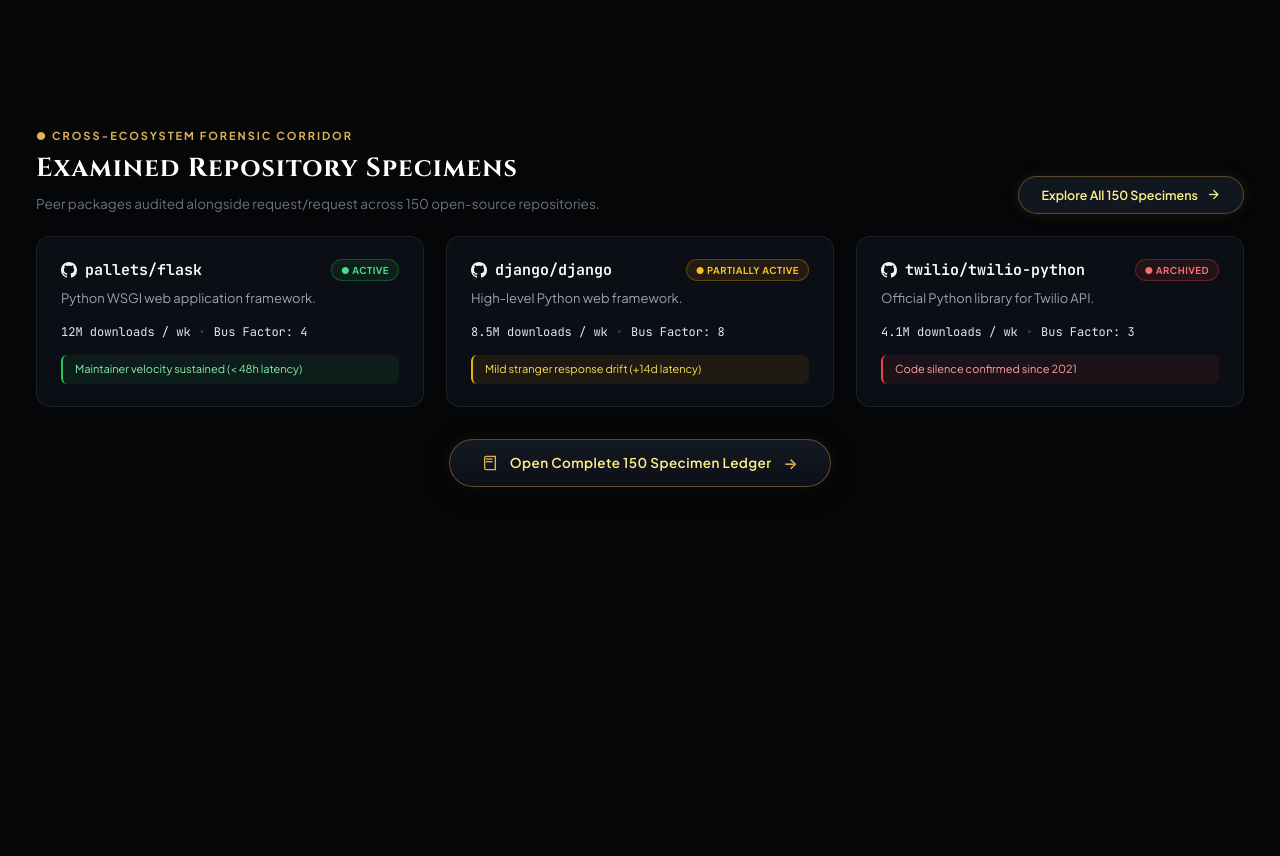
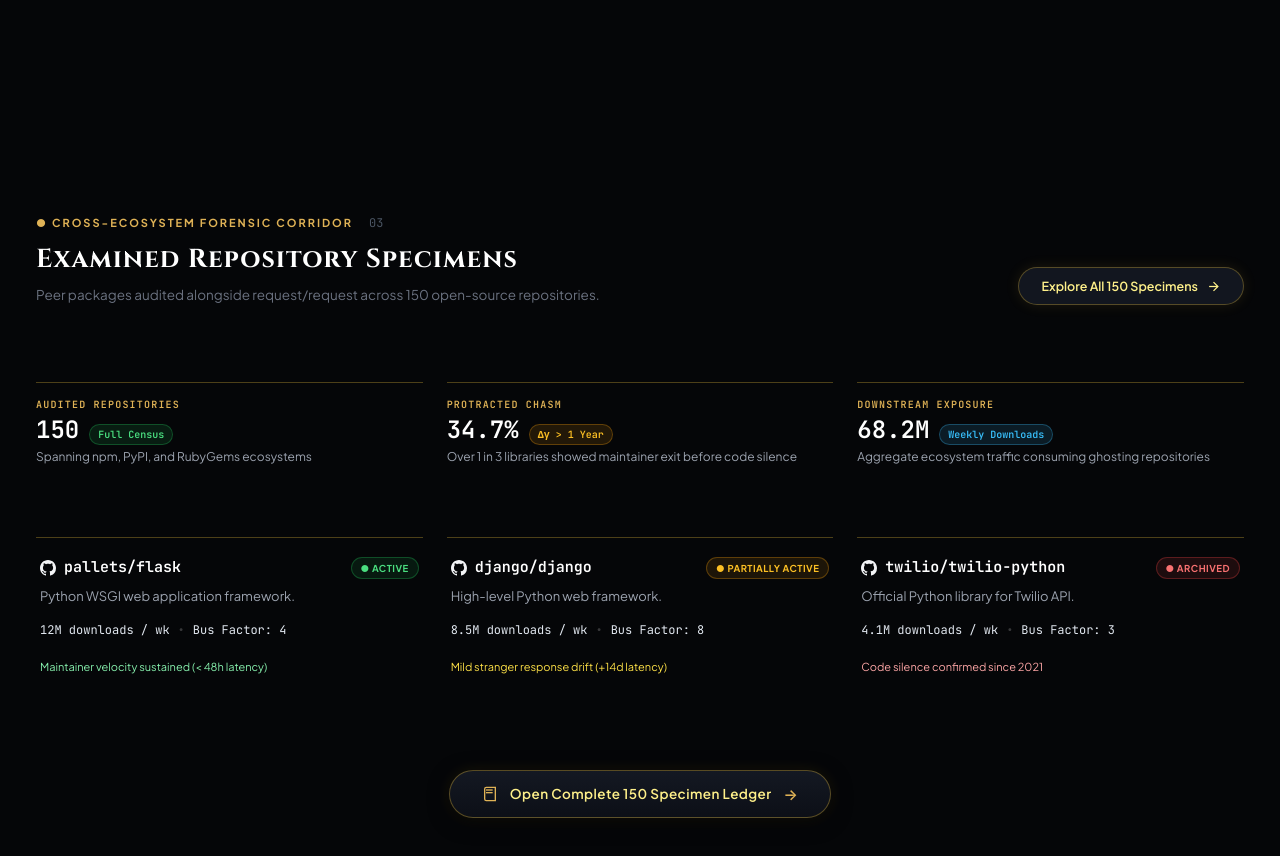
Before and after one commit to aiwithrajan/ofrenda, a plain HTML site: page altar/index.html in a window 1280 px wide. Shown: the part 2305-3161 px from the top of the page. Before the commit the page ends 2896 px from the top, so only its background shows below. Drawn offline with Linux system fonts and the light colour scheme.

Commit message:
feat(ui): convert peer corridor to dedicated full viewport with borderless specimens and benchmark telemetry

```diff
--- a/altar/index.html
+++ b/altar/index.html
@@ -600,11 +600,16 @@
       </div>
 
     </section>
-    <!-- Upgraded Peer Repositories Specimen Corridor -->
-    <section class="peer-corridor-section" aria-label="Cross-Ecosystem Examined Repositories">
+    <!-- Upgraded Peer Repositories Specimen Corridor (Dedicated Full Viewport Section) -->
+    <section class="peer-corridor-section" id="corridorSection" aria-label="Cross-Ecosystem Examined Repositories">
+
+      <!-- Top Eyebrow & Header Bar -->
       <div class="peer-corridor-header">
         <div class="peer-header-left">
-          <span class="corridor-eyebrow">● CROSS-ECOSYSTEM FORENSIC CORRIDOR</span>
+          <div class="corridor-meta-bar">
+            <span class="corridor-eyebrow">● CROSS-ECOSYSTEM FORENSIC CORRIDOR</span>
+            <span class="card-index">03</span>
+          </div>
           <h2 class="corridor-title">Examined Repository Specimens</h2>
           <p class="corridor-subtitle">Peer packages audited alongside request/request across 150 open-source repositories.</p>
         </div>
@@ -615,6 +620,34 @@
             <polyline points="12 5 19 12 12 19"></polyline>
           </svg>
         </button>
+      </div>
+
+      <!-- Corridor Global Benchmark Strip (Empty Space Utilization) -->
+      <div class="corridor-metrics-strip">
+        <div class="c-metric-stat">
+          <span class="c-stat-lbl">AUDITED REPOSITORIES</span>
+          <div class="c-stat-row">
+            <span class="c-stat-num">150</span>
+            <span class="c-stat-tag tag-green">Full Census</span>
+          </div>
+          <span class="c-stat-sub">Spanning npm, PyPI, and RubyGems ecosystems</span>
+        </div>
+        <div class="c-metric-stat">
+          <span class="c-stat-lbl">PROTRACTED CHASM</span>
+          <div class="c-stat-row">
+            <span class="c-stat-num">34.7%</span>
+            <span class="c-stat-tag tag-amber">&Delta;&gamma; &gt; 1 Year</span>
+          </div>
+          <span class="c-stat-sub">Over 1 in 3 libraries showed maintainer exit before code silence</span>
+        </div>
+        <div class="c-metric-stat">
+          <span class="c-stat-lbl">DOWNSTREAM EXPOSURE</span>
+          <div class="c-stat-row">
+            <span class="c-stat-num">68.2M</span>
+            <span class="c-stat-tag tag-blue">Weekly Downloads</span>
+          </div>
+          <span class="c-stat-sub">Aggregate ecosystem traffic consuming ghosting repositories</span>
+        </div>
       </div>
 
       <div class="peer-specimens-grid">
--- a/altar/style.css
+++ b/altar/style.css
@@ -1430,10 +1430,16 @@ html, body {
 }
 
 /* ==========================================================================
-   UPGRADED PEER SPECIMEN CORRIDOR (Luxury Forensic Showcase)
+   UPGRADED PEER SPECIMEN CORRIDOR (Dedicated Full Viewport Section - Direct Borderless)
    ========================================================================== */
 .peer-corridor-section {
   width: 100%;
+  min-height: calc(100vh - 40px);
+  display: flex;
+  flex-direction: column;
+  justify-content: space-evenly;
+  padding: 40px 0 24px;
+  box-sizing: border-box;
   margin-top: 16px;
   margin-bottom: 56px;
 }
@@ -1442,13 +1448,20 @@ html, body {
   display: flex;
   align-items: flex-end;
   justify-content: space-between;
-  margin-bottom: 22px;
+  margin-bottom: 16px;
   gap: 20px;
 }
 
 .peer-header-left {
   display: flex;
   flex-direction: column;
+}
+
+.corridor-meta-bar {
+  display: flex;
+  align-items: center;
+  gap: 16px;
+  margin-bottom: 4px;
 }
 
 .corridor-eyebrow {
@@ -1498,30 +1511,107 @@ html, body {
   box-shadow: 0 0 20px rgba(245, 158, 11, 0.25);
 }
 
-/* 3-Card Responsive Grid */
+/* Corridor Global Benchmark Strip (Direct, Borderless) */
+.corridor-metrics-strip {
+  display: grid;
+  grid-template-columns: repeat(3, 1fr);
+  gap: 24px;
+  margin: 14px 0 26px;
+  width: 100%;
+}
+
+.c-metric-stat {
+  border-top: 1px solid rgba(212, 175, 55, 0.35);
+  padding: 14px 0 0;
+  display: flex;
+  flex-direction: column;
+  transition: all 0.25s ease;
+}
+
+.c-metric-stat:hover {
+  border-top-color: #f59e0b;
+  transform: translateY(-2px);
+}
+
+.c-stat-lbl {
+  font-family: var(--font-mono);
+  font-size: 10px;
+  font-weight: 700;
+  letter-spacing: 0.12em;
+  color: #dfb256;
+  margin-bottom: 6px;
+}
+
+.c-stat-row {
+  display: flex;
+  align-items: baseline;
+  gap: 10px;
+  margin-bottom: 4px;
+}
+
+.c-stat-num {
+  font-family: var(--font-mono);
+  font-size: 24px;
+  font-weight: 700;
+  color: var(--text-white);
+  line-height: 1;
+}
+
+.c-stat-tag {
+  font-family: var(--font-mono);
+  font-size: 10px;
+  font-weight: 700;
+  padding: 2px 8px;
+  border-radius: var(--radius-pill);
+}
+
+.c-stat-tag.tag-green {
+  color: #4ade80;
+  background: rgba(34, 197, 94, 0.12);
+  border: 1px solid rgba(34, 197, 94, 0.3);
+}
+
+.c-stat-tag.tag-amber {
+  color: #fbbf24;
+  background: rgba(245, 158, 11, 0.12);
+  border: 1px solid rgba(245, 158, 11, 0.3);
+}
+
+.c-stat-tag.tag-blue {
+  color: #38bdf8;
+  background: rgba(56, 189, 248, 0.12);
+  border: 1px solid rgba(56, 189, 248, 0.3);
+}
+
+.c-stat-sub {
+  font-size: 12px;
+  color: var(--text-secondary);
+  line-height: 1.4;
+}
+
+/* 3-Card Responsive Grid (Direct, Borderless) */
 .peer-specimens-grid {
   display: grid;
   grid-template-columns: repeat(3, 1fr);
-  gap: 22px;
+  gap: 24px;
 }
 
 .specimen-card {
-  background: rgba(14, 17, 24, 0.82);
-  border: 1px solid rgba(255, 255, 255, 0.08);
-  border-radius: var(--radius-card);
-  padding: 22px 24px;
+  background: transparent;
+  border: none;
+  border-top: 1px solid rgba(212, 175, 55, 0.35);
+  border-radius: 0;
+  padding: 18px 4px 10px;
   cursor: pointer;
   transition: all 0.25s ease;
-  backdrop-filter: blur(8px);
-  -webkit-backdrop-filter: blur(8px);
   display: flex;
   flex-direction: column;
 }
 
 .specimen-card:hover {
-  border-color: rgba(212, 175, 55, 0.38);
+  border-top-color: #f59e0b;
   transform: translateY(-3px);
-  box-shadow: 0 12px 30px rgba(0, 0, 0, 0.55);
+  box-shadow: none;
 }
 
 .s-card-top {
@@ -1594,27 +1684,23 @@ html, body {
 .s-footer-note {
   margin-top: auto;
   font-size: 11px;
-  padding: 6px 12px;
-  border-radius: 6px;
+  padding: 6px 0;
+  border-radius: 0;
   font-family: var(--font-sans);
+  background: transparent;
+  border-left: none;
 }
 
 .note-healthy {
-  background: rgba(34, 197, 94, 0.08);
   color: #86efac;
-  border-left: 2.5px solid #22c55e;
 }
 
 .note-warning {
-  background: rgba(245, 158, 11, 0.08);
   color: #fde047;
-  border-left: 2.5px solid #eab308;
 }
 
 .note-dead {
-  background: rgba(239, 68, 68, 0.08);
   color: #fca5a5;
-  border-left: 2.5px solid #ef4444;
 }
 
 /* Centered Bottom Ledger Action */
@@ -1684,6 +1770,9 @@ html, body {
 
 @media (max-width: 960px) {
   .research-findings-grid {
+    grid-template-columns: 1fr;
+  }
+  .corridor-metrics-strip {
     grid-template-columns: 1fr;
   }
   .peer-corridor-header {
```
